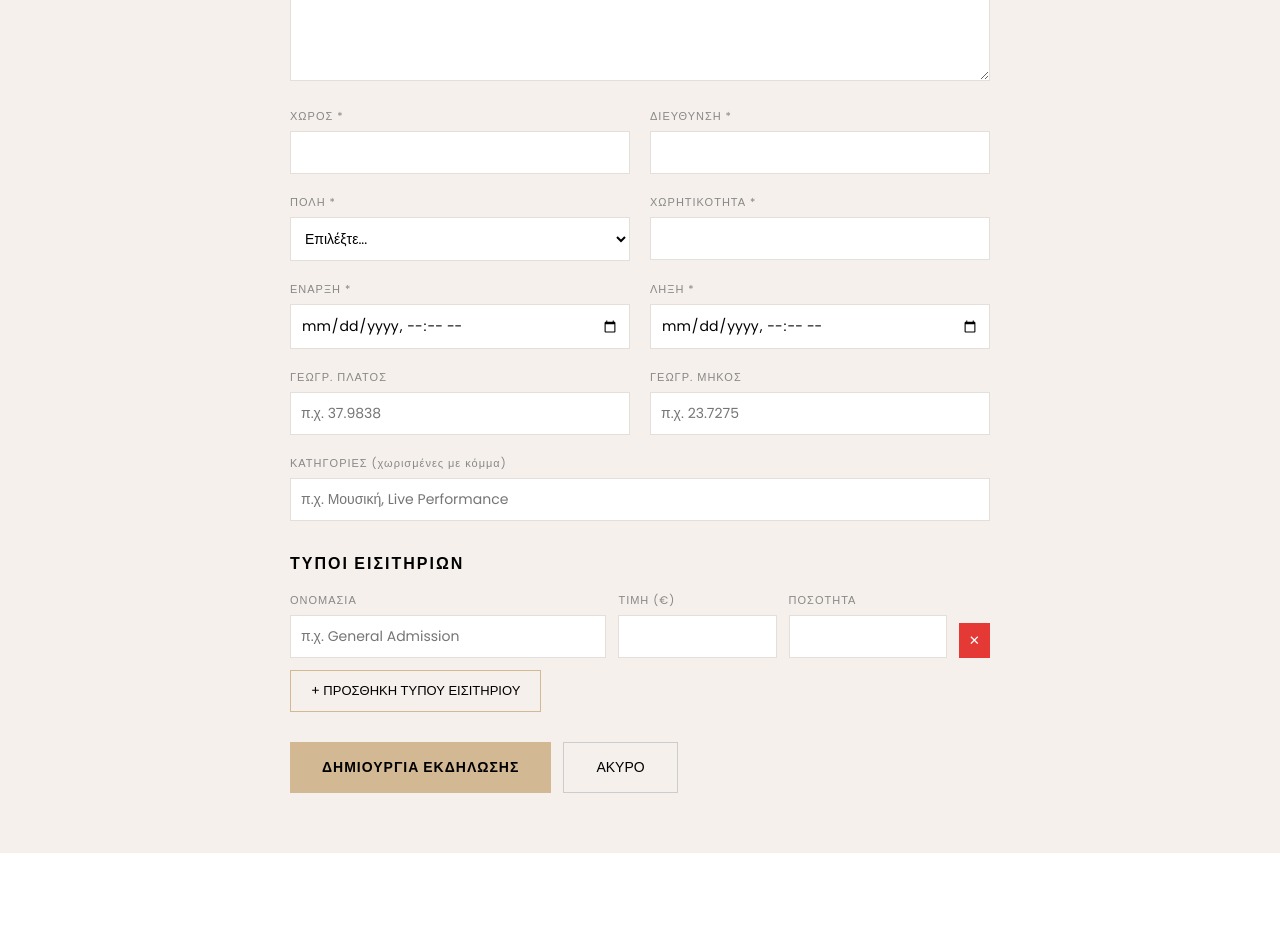
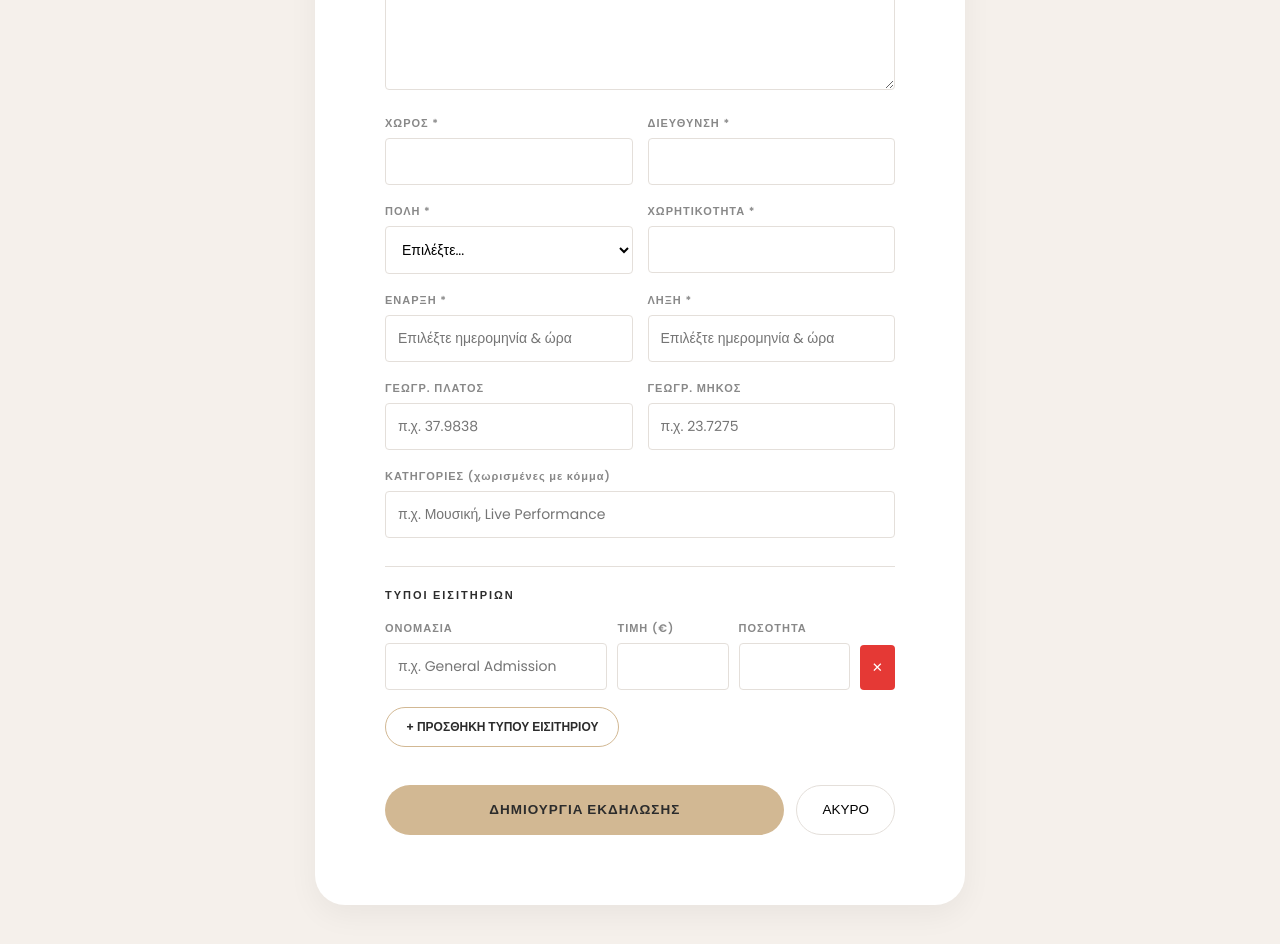
Before and after one commit to Natalia210305/ted-events, a React (Vite) app in the folder frontend/: page /create-event in a window 1280 px wide. Shown: the part 360-1304 px from the top of the page. Before the commit the page ends 1213 px from the top, so only its background shows below. Built offline with nearby package versions, Linux system fonts and the light colour scheme.

Commit message:
Create Event changes

```diff
--- a/frontend/src/pages/CreateEvent.jsx
+++ b/frontend/src/pages/CreateEvent.jsx
@@ -1,6 +1,14 @@
 import { useState, useEffect } from 'react';
 import { useLocation, useNavigate } from 'react-router-dom';
 import api from '../services/api';
+
+const COLORS = {
+  primary: '#d2b893',
+  dark: '#2c2c2c',
+  border: '#e4dfda',
+  white: '#ffffff',
+  bgLight: '#f5f0eb'
+};
 
 const CITIES = ['Αθήνα','Θεσσαλονίκη','Πάτρα','Ηράκλειο','Λάρισα','Βόλος','Ιωάννινα','Χανιά','Ρόδος','Καβάλα','Σέρρες','Αλεξανδρούπολη','Τρίκαλα','Καλαμάτα','Χαλκίδα','Λαμία','Κομοτηνή','Κέρκυρα','Μυτιλήνη','Κοζάνη','Αγρίνιο','Βέροια','Δράμα','Ξάνθη'];
 
@@ -15,7 +23,7 @@ export default function CreateEvent() {
   const editEvent = location.state?.editEvent;
   const isEditMode = !!editEvent;
 
-  // 1. ΣΩΣΤΗ ΑΡΧΙΚΟΠΟΙΗΣΗ: Γεμίζουμε τη φόρμα ΑΝ έχουμε editEvent
+  // 1. ΑΡΧΙΚΟΠΟΙΗΣΗ
   const [form, setForm] = useState({
     title: editEvent?.title || '',
     description: editEvent?.description || editEvent?.desc || '',
@@ -35,7 +43,7 @@ export default function CreateEvent() {
   const [ticketTypes, setTicketTypes] = useState(
     editEvent?.ticketTypes && editEvent.ticketTypes.length > 0
       ? editEvent.ticketTypes.map(t => ({
-          id: t.id || t.ticketTypeID || null, // <-- ΚΡΑΤΑΜΕ ΤΟ ID
+          id: t.id || t.ticketTypeID || null,
           name: t.name,
           price: t.price.toString(),
           quantity: t.quantity.toString()
@@ -63,7 +71,7 @@ export default function CreateEvent() {
       });
       if (editEvent.ticketTypes && editEvent.ticketTypes.length > 0) {
         setTicketTypes(editEvent.ticketTypes.map(t => ({
-          id: t.id || t.ticketTypeID || null, // <-- ΚΡΑΤΑΜΕ ΤΟ ID ΚΙ ΕΔΩ
+          id: t.id || t.ticketTypeID || null,
           name: t.name,
           price: t.price.toString(),
           quantity: t.quantity.toString()
@@ -85,27 +93,24 @@ export default function CreateEvent() {
   const addTicket = () => setTicketTypes([...ticketTypes, { id: null, name: '', price: '', quantity: '' }]);
   const removeTicket = (i) => setTicketTypes(ticketTypes.filter((_, idx) => idx !== i));
 
-  const handleSubmit = async () => {
+  const handleSubmit = async (e) => {
+    if (e) e.preventDefault();
     setError('');
     setLoading(true);
     try {
-      // 1. Έλεγχος αν υπάρχουν εισιτήρια
       if (!ticketTypes || ticketTypes.length === 0 || !ticketTypes[0].name) {
         setError('Παρακαλώ προσθέστε τουλάχιστον έναν έγκυρο τύπο εισιτηρίου.');
         setLoading(false);
         return;
       }
 
-      // 2. Προσθήκη δευτερολέπτων στις ημερομηνίες αν λείπουν (Format: YYYY-MM-DDTHH:mm:ss)
       const fixDateTime = (dtStr) => {
         if (!dtStr) return '';
-        // Αν η ημερομηνία έχει μόνο λεπτά (μήκος 16, π.χ. "2026-07-18T18:00"), προσθέτουμε ":00"
         return dtStr.length === 16 ? `${dtStr}:00` : dtStr;
       };
 
       const categoriesArray = form.categories.split(',').map(c => c.trim()).filter(Boolean);
 
-      // 3. Δημιουργία καθαρού Payload με σωστούς τύπους δεδομένων
       const payload = {
         title: form.title,
         description: form.description,
@@ -114,15 +119,14 @@ export default function CreateEvent() {
         address: form.address,
         city: form.city,
         country: form.country,
-        capacity: parseInt(form.capacity, 10), // Μετατροπή σε ακέραιο αριθμό
-        startDateTime: fixDateTime(form.startDateTime), // Προσθήκη :00
-        endDateTime: fixDateTime(form.endDateTime),     // Προσθήκη :00
+        capacity: parseInt(form.capacity, 10),
+        startDateTime: fixDateTime(form.startDateTime),
+        endDateTime: fixDateTime(form.endDateTime),
         categories: categoriesArray,
         geoLocation: form.latitude && form.longitude ? {
           latitude: parseFloat(form.latitude),
           longitude: parseFloat(form.longitude)
         } : null,
-        // Μετατροπή των πεδίων των εισιτηρίων σε καθαρούς αριθμούς
         ticketTypes: ticketTypes.map(t => ({
           id: t.id || null,
           name: t.name,
@@ -145,83 +149,104 @@ export default function CreateEvent() {
       navigate('/my-events');
     } catch (err) {
       console.error("Σφάλμα στο Frontend:", err);
-      // Εμφάνιση του μηνύματος σφάλματος από τον server αν υπάρχει
       setError(err.response?.data?.message || err.response?.data?.error || 'Σφάλμα κατά την αποθήκευση (Internal Server Error 500)');
     } finally {
       setLoading(false);
     }
   };
 
-  const inputStyle = { width: '100%', padding: '10px', border: '1px solid #e4dfda', fontFamily: 'Poppins, sans-serif', fontSize: '14px', boxSizing: 'border-box', backgroundColor: 'white' };
-  const labelStyle = { fontSize: '11px', letterSpacing: '1px', color: '#888', display: 'block', marginBottom: '6px' };
+  const inputStyle = { width: '100%', padding: '12px', border: `1px solid ${COLORS.border}`, fontFamily: 'Poppins, sans-serif', fontSize: '14px', boxSizing: 'border-box', backgroundColor: 'white', borderRadius: '4px' };
+  const labelStyle = { fontSize: '11px', letterSpacing: '1px', color: '#888', display: 'block', marginBottom: '6px', fontWeight: '600' };
 
   return (
-    <div style={{ minHeight: '100vh', backgroundColor: '#f5f0eb', fontFamily: 'Poppins, sans-serif', padding: '60px 20px', overflowY: 'auto' }}>
-      <div style={{ maxWidth: '700px', margin: '0 auto' }}>
+    <div style={{ minHeight: 'calc(100vh - 90px)', backgroundColor: COLORS.bgLight, fontFamily: 'Poppins, sans-serif', padding: '40px 20px' }}>
+      <div style={{ maxWidth: '650px', margin: '0 auto', backgroundColor: COLORS.white, padding: '4px 70px 70px 70px', borderRadius: '30px', boxShadow: '0 10px 30px rgba(0,0,0,0.05)' }}>
 
-        {/* ΔΥΝΑΜΙΚΟΣ ΤΙΤΛΟΣ */}
-        <h1 style={{ fontSize: '1.5rem', fontWeight: '700', letterSpacing: '2px', marginBottom: '40px' }}>
+        <h1 style={{ fontSize: '1.4rem', fontWeight: '700', letterSpacing: '2px', margin: '30px 0', color: COLORS.dark, display: 'flex', alignItems: 'center', gap: '8px', justifyContent: 'center' }}>
           {isEditMode ? 'ΕΠΕΞΕΡΓΑΣΙΑ ΕΚΔΗΛΩΣΗΣ' : 'ΔΗΜΙΟΥΡΓΙΑ ΕΚΔΗΛΩΣΗΣ'}
         </h1>
 
-        {error && <p style={{ color: 'red', marginBottom: '16px' }}>{error}</p>}
+        {error && <p style={{ color: '#e53935', backgroundColor: '#ffebee', padding: '10px', borderRadius: '4px', fontSize: '14px', marginBottom: '20px' }}>{error}</p>}
 
-        <div style={{ display: 'grid', gridTemplateColumns: '1fr 1fr', gap: '20px', marginBottom: '20px' }}>
+        <form onSubmit={handleSubmit} style={{ display: 'flex', flexDirection: 'column', gap: '18px' }}>
+
+          <div style={{ display: 'grid', gridTemplateColumns: '1fr 1fr', gap: '15px' }}>
             <div>
               <label style={labelStyle}>ΤΙΤΛΟΣ *</label>
-            <input name="title" value={form.title} onChange={handleChange} style={inputStyle} />
+              <input name="title" value={form.title} onChange={handleChange} style={inputStyle} required />
             </div>
             <div>
               <label style={labelStyle}>ΤΥΠΟΣ ΕΚΔΗΛΩΣΗΣ *</label>
-            <select name="eventType" value={form.eventType} onChange={handleChange} style={inputStyle}>
+              <select name="eventType" value={form.eventType} onChange={handleChange} style={inputStyle} required>
                 <option value="">Επιλέξτε...</option>
                 {EVENT_TYPES.map(t => <option key={t} value={t}>{t}</option>)}
               </select>
             </div>
           </div>
 
-        <div style={{ marginBottom: '20px' }}>
+          <div>
             <label style={labelStyle}>ΠΕΡΙΓΡΑΦΗ *</label>
-          <textarea name="description" value={form.description} onChange={handleChange} rows={4} style={{ ...inputStyle, resize: 'vertical' }} />
+            <textarea name="description" value={form.description} onChange={handleChange} rows={4} style={{ ...inputStyle, resize: 'vertical' }} required />
           </div>
 
-        <div style={{ display: 'grid', gridTemplateColumns: '1fr 1fr', gap: '20px', marginBottom: '20px' }}>
+          <div style={{ display: 'grid', gridTemplateColumns: '1fr 1fr', gap: '15px' }}>
             <div>
               <label style={labelStyle}>ΧΩΡΟΣ *</label>
-            <input name="venue" value={form.venue} onChange={handleChange} style={inputStyle} />
+              <input name="venue" value={form.venue} onChange={handleChange} style={inputStyle} required />
             </div>
             <div>
               <label style={labelStyle}>ΔΙΕΥΘΥΝΣΗ *</label>
-            <input name="address" value={form.address} onChange={handleChange} style={inputStyle} />
+              <input name="address" value={form.address} onChange={handleChange} style={inputStyle} required />
             </div>
           </div>
 
-        <div style={{ display: 'grid', gridTemplateColumns: '1fr 1fr', gap: '20px', marginBottom: '20px' }}>
+          <div style={{ display: 'grid', gridTemplateColumns: '1fr 1fr', gap: '15px' }}>
             <div>
               <label style={labelStyle}>ΠΟΛΗ *</label>
-            <select name="city" value={form.city} onChange={handleChange} style={inputStyle}>
+              <select name="city" value={form.city} onChange={handleChange} style={inputStyle} required>
                 <option value="">Επιλέξτε...</option>
                 {CITIES.map(c => <option key={c} value={c}>{c}</option>)}
               </select>
             </div>
             <div>
               <label style={labelStyle}>ΧΩΡΗΤΙΚΟΤΗΤΑ *</label>
-            <input name="capacity" type="number" value={form.capacity} onChange={handleChange} style={inputStyle} />
+              <input name="capacity" type="number" value={form.capacity} onChange={handleChange} style={inputStyle} required />
             </div>
           </div>
 
-        <div style={{ display: 'grid', gridTemplateColumns: '1fr 1fr', gap: '20px', marginBottom: '20px' }}>
+          {/* ΕΔΩ ΕΓΙΝΑΝ ΟΙ ΑΛΛΑΓΕΣ ΣΤΑ ΠΕΔΙΑ ΕΝΑΡΞΗΣ ΚΑΙ ΛΗΞΗΣ */}
+          <div style={{ display: 'grid', gridTemplateColumns: '1fr 1fr', gap: '15px' }}>
             <div>
               <label style={labelStyle}>ΕΝΑΡΞΗ *</label>
-            <input name="startDateTime" type="datetime-local" value={form.startDateTime} onChange={handleChange} style={inputStyle} />
+              <input
+                name="startDateTime"
+                type={form.startDateTime ? "datetime-local" : "text"}
+                placeholder="Επιλέξτε ημερομηνία & ώρα"
+                value={form.startDateTime}
+                onChange={handleChange}
+                onFocus={(e) => e.target.type = 'datetime-local'}
+                onBlur={(e) => { if (!e.target.value) e.target.type = 'text'; }}
+                style={{ ...inputStyle, cursor: 'pointer' }}
+                required
+              />
             </div>
             <div>
               <label style={labelStyle}>ΛΗΞΗ *</label>
-            <input name="endDateTime" type="datetime-local" value={form.endDateTime} onChange={handleChange} style={inputStyle} />
+              <input
+                name="endDateTime"
+                type={form.endDateTime ? "datetime-local" : "text"}
+                placeholder="Επιλέξτε ημερομηνία & ώρα"
+                value={form.endDateTime}
+                onChange={handleChange}
+                onFocus={(e) => e.target.type = 'datetime-local'}
+                onBlur={(e) => { if (!e.target.value) e.target.type = 'text'; }}
+                style={{ ...inputStyle, cursor: 'pointer' }}
+                required
+              />
             </div>
           </div>
 
-        <div style={{ display: 'grid', gridTemplateColumns: '1fr 1fr', gap: '20px', marginBottom: '20px' }}>
+          <div style={{ display: 'grid', gridTemplateColumns: '1fr 1fr', gap: '15px' }}>
             <div>
               <label style={labelStyle}>ΓΕΩΓΡ. ΠΛΑΤΟΣ</label>
               <input name="latitude" type="number" step="any" value={form.latitude} onChange={handleChange} style={inputStyle} placeholder="π.χ. 37.9838" />
@@ -232,16 +257,17 @@ export default function CreateEvent() {
             </div>
           </div>
 
-        <div style={{ marginBottom: '30px' }}>
+          <div>
             <label style={labelStyle}>ΚΑΤΗΓΟΡΙΕΣ (χωρισμένες με κόμμα)</label>
             <input name="categories" value={form.categories} onChange={handleChange} style={inputStyle} placeholder="π.χ. Μουσική, Live Performance" />
           </div>
 
-        {/* Ticket Types */}
-        <div style={{ marginBottom: '30px' }}>
-          <h2 style={{ fontSize: '1rem', letterSpacing: '2px', marginBottom: '16px' }}>ΤΥΠΟΙ ΕΙΣΙΤΗΡΙΩΝ</h2>
+          {/* Ticket Types Ενότητα */}
+          <div style={{ marginTop: '10px', borderTop: `1px solid ${COLORS.border}`, paddingTop: '20px' }}>
+            <h2 style={{ fontSize: '11px', letterSpacing: '2px', color: COLORS.dark, fontWeight: '700', marginBottom: '16px' }}>ΤΥΠΟΙ ΕΙΣΙΤΗΡΙΩΝ</h2>
+
             {ticketTypes.map((t, i) => (
-            <div key={i} style={{ display: 'grid', gridTemplateColumns: '2fr 1fr 1fr auto', gap: '12px', marginBottom: '12px', alignItems: 'end' }}>
+              <div key={i} style={{ display: 'grid', gridTemplateColumns: '2fr 1fr 1fr auto', gap: '10px', marginBottom: '12px', alignItems: 'end' }}>
                 <div>
                   <label style={labelStyle}>ΟΝΟΜΑΣΙΑ</label>
                   <input value={t.name} onChange={e => handleTicketChange(i, 'name', e.target.value)} style={inputStyle} placeholder="π.χ. General Admission" />
@@ -254,23 +280,25 @@ export default function CreateEvent() {
                   <label style={labelStyle}>ΠΟΣΟΤΗΤΑ</label>
                   <input type="number" value={t.quantity} onChange={e => handleTicketChange(i, 'quantity', e.target.value)} style={inputStyle} />
                 </div>
-              <button onClick={() => removeTicket(i)} style={{ padding: '10px', backgroundColor: '#e53935', color: 'white', border: 'none', cursor: 'pointer' }}>✕</button>
+                <button type="button" onClick={() => removeTicket(i)} style={{ padding: '12px', backgroundColor: '#e53935', color: 'white', border: 'none', borderRadius: '4px', cursor: 'pointer', height: '45px', display: 'flex', alignItems: 'center', justifyContent: 'center' }}>✕</button>
               </div>
             ))}
-          <button onClick={addTicket} style={{ padding: '10px 20px', backgroundColor: 'transparent', border: '1px solid #d2b893', cursor: 'pointer', fontFamily: 'Poppins, sans-serif', fontSize: '13px' }}>
+
+            <button type="button" onClick={addTicket} style={{ padding: '10px 20px', backgroundColor: 'transparent', border: `1px solid ${COLORS.primary}`, color: COLORS.dark, borderRadius: '60px', cursor: 'pointer', fontFamily: 'Poppins, sans-serif', fontSize: '12px', fontWeight: '600', marginTop: '5px' }}>
               + ΠΡΟΣΘΗΚΗ ΤΥΠΟΥ ΕΙΣΙΤΗΡΙΟΥ
             </button>
           </div>
 
-        <div style={{ display: 'flex', gap: '12px' }}>
-          {/* ΔΥΝΑΜΙΚΟ ΚΕΙΜΕΝΟ ΚΟΥΜΠΙΟΥ */}
-          <button onClick={handleSubmit} disabled={loading} style={{ padding: '14px 32px', backgroundColor: '#d2b893', border: 'none', cursor: 'pointer', fontFamily: 'Poppins, sans-serif', fontWeight: '700', letterSpacing: '1px', fontSize: '14px' }}>
+          <div style={{ display: 'flex', gap: '12px', marginTop: '20px' }}>
+            <button type="submit" disabled={loading} style={{ flex: 1, padding: '14px', backgroundColor: COLORS.primary, color: COLORS.dark, border: 'none', cursor: 'pointer', fontFamily: 'Poppins, sans-serif', fontWeight: '700', letterSpacing: '1px', fontSize: '13.5px', borderRadius: '60px', transition: '0.2s' }}>
               {loading ? 'ΑΠΟΘΗΚΕΥΣΗ...' : isEditMode ? 'ΑΠΟΘΗΚΕΥΣΗ ΑΛΛΑΓΩΝ' : 'ΔΗΜΙΟΥΡΓΙΑ ΕΚΔΗΛΩΣΗΣ'}
             </button>
-          <button onClick={() => navigate(-1)} style={{ padding: '14px 32px', backgroundColor: 'transparent', border: '1px solid #ccc', cursor: 'pointer', fontFamily: 'Poppins, sans-serif', fontSize: '14px' }}>
+            <button type="button" onClick={() => navigate(-1)} style={{ padding: '14px 25px', backgroundColor: 'transparent', border: `1px solid ${COLORS.border}`, cursor: 'pointer', fontFamily: 'Poppins, sans-serif', fontSize: '13.5px', borderRadius: '60px' }}>
               ΑΚΥΡΟ
             </button>
           </div>
+
+        </form>
       </div>
     </div>
   );
```
Also changed, not shown: frontend/src/pages/Events.jsx (+20 -3 lines), frontend/public/search.png (added). Lines whose indentation alone changed are shown as unchanged.
